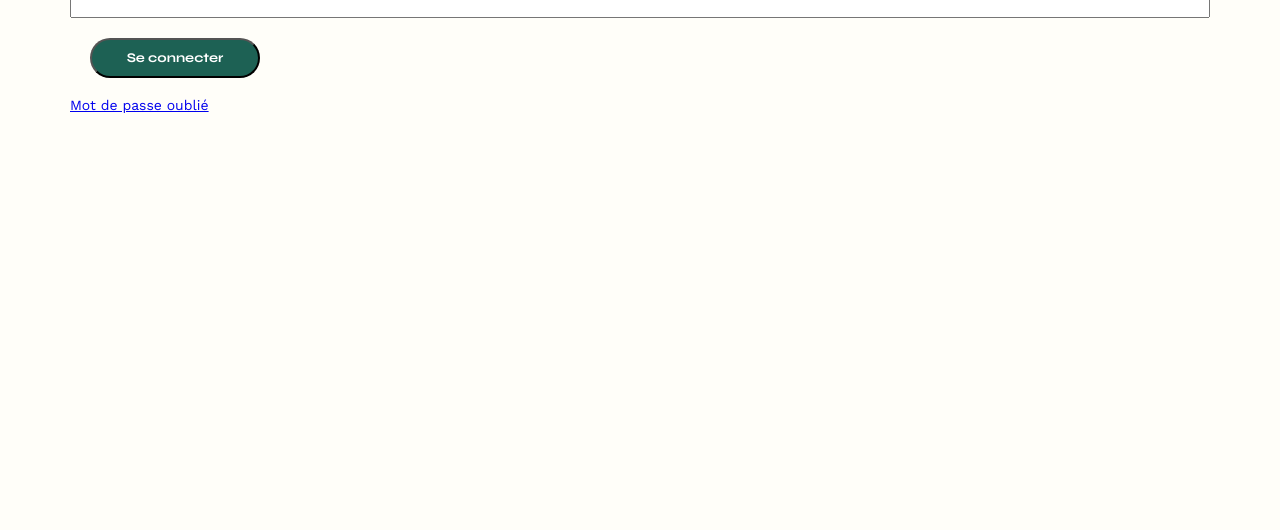
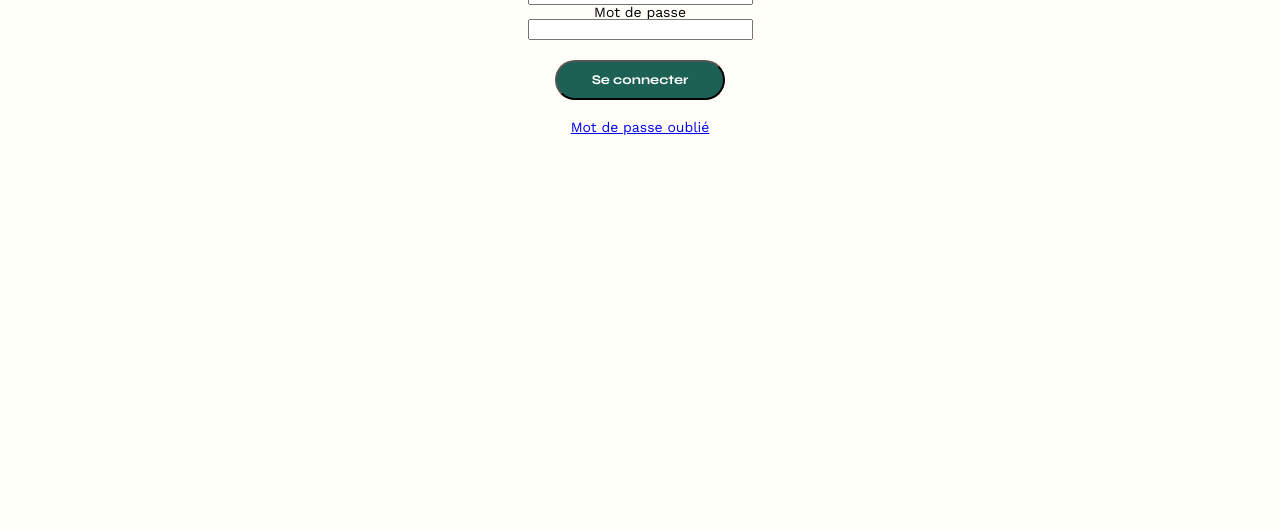
Before and after one commit to LinaLweb/Portfolio-architecte-sophie-bluel, a plain HTML site: page FrontEnd/login.html in a window 1280 px wide. Shown: the part 270-800 px from the top of the page. Drawn offline with nearby package versions, Linux system fonts and the light colour scheme.

Commit message:
ajout de align items center et d'un margin top dans form dans le fichier style.css pour que le formulaire soit centré

```diff
--- a/FrontEnd/assets/style.css
+++ b/FrontEnd/assets/style.css
@@ -223,9 +223,10 @@ footer nav ul {
 form {
 	display: flex;
 	justify-content: center;
+	align-items: center;
 	flex-direction: column;
 	flex-wrap: wrap;
-	margin-bottom: 40px;
+	margin-top: 50px;
 }
 
 button {
```
